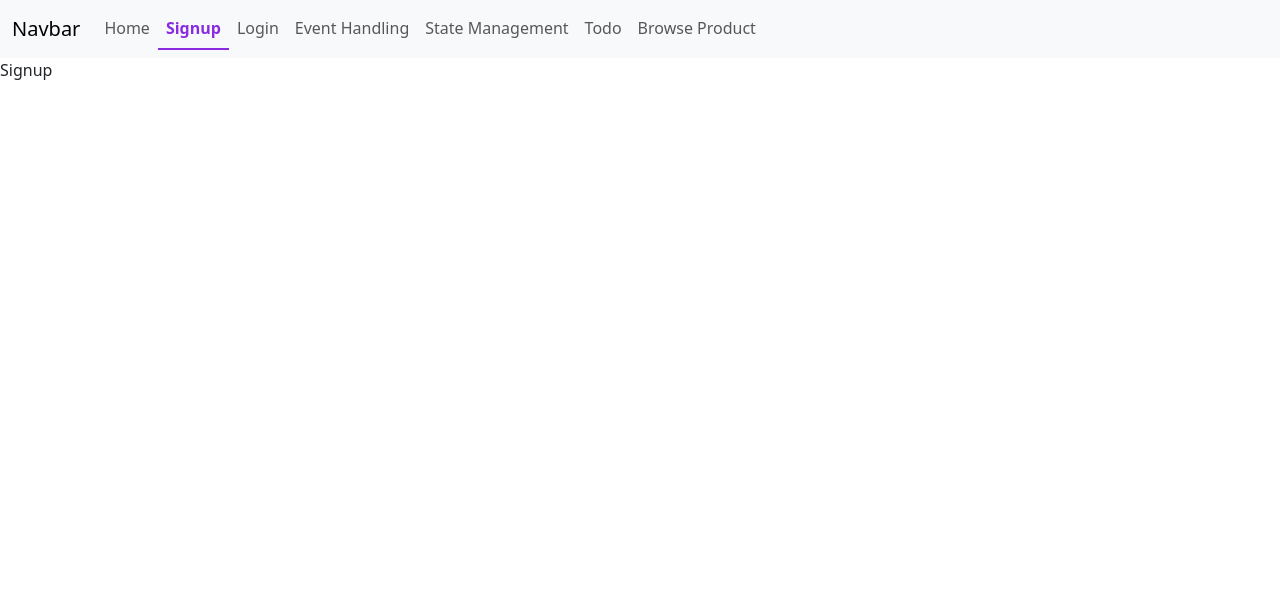
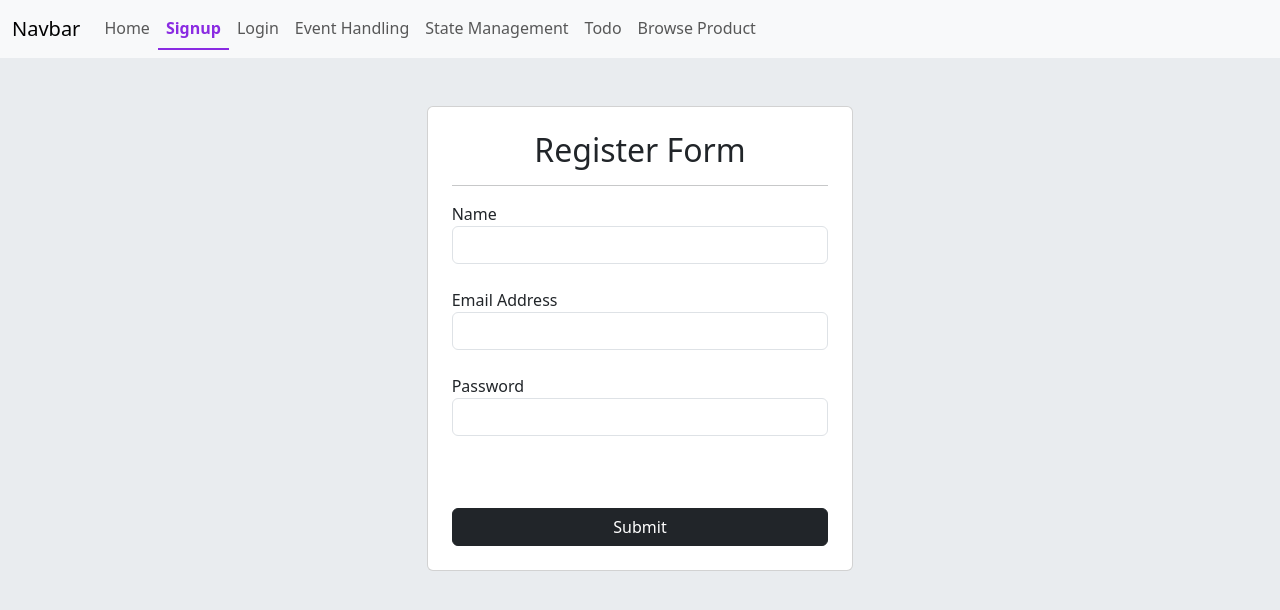
Before and after one commit to digipodium/2023-NOV-MERN-MTWF-330, a React (Vite) app in the folder Section 2/frontend/: page /signup in a window 1280 px wide. Shown: the top 610 px of the page. Built offline with nearby package versions, Linux system fonts and the light colour scheme.

Commit message:
signup design

```diff
--- a/Section 2/frontend/package.json
+++ b/Section 2/frontend/package.json
@@ -10,6 +10,7 @@
     "preview": "vite preview"
   },
   "dependencies": {
+    "formik": "^2.4.5",
     "react": "^18.2.0",
     "react-dom": "^18.2.0",
     "react-router-dom": "^6.20.1"
--- a/Section 2/frontend/src/components/Signup.jsx
+++ b/Section 2/frontend/src/components/Signup.jsx
@@ -2,7 +2,27 @@ import React from 'react'
 
 const Signup = () => {
   return (
-    <div>Signup</div>
+    <div className='vh-100 bg-body-secondary'>
+      <div className='col-md-4 mx-auto py-5'>
+        <div className="card">
+          <div className="card-body p-4">
+            <form>
+              <h2 className='text-center'>Register Form</h2>
+              <hr />
+
+              <label htmlFor="">Name</label>
+              <input type="text" className='form-control mb-4' />
+              <label htmlFor="">Email Address</label>
+              <input type="text" className='form-control mb-4' />
+              <label htmlFor="">Password</label>
+              <input type="password" className='form-control mb-4' />
+
+              <button className='btn btn-dark w-100 mt-5'>Submit</button>
+            </form>
+          </div>
+        </div>
+      </div>
+    </div>
   )
 }
 
```
Also changed, not shown: 1 other file (tests, documents, lock files or other folders).
